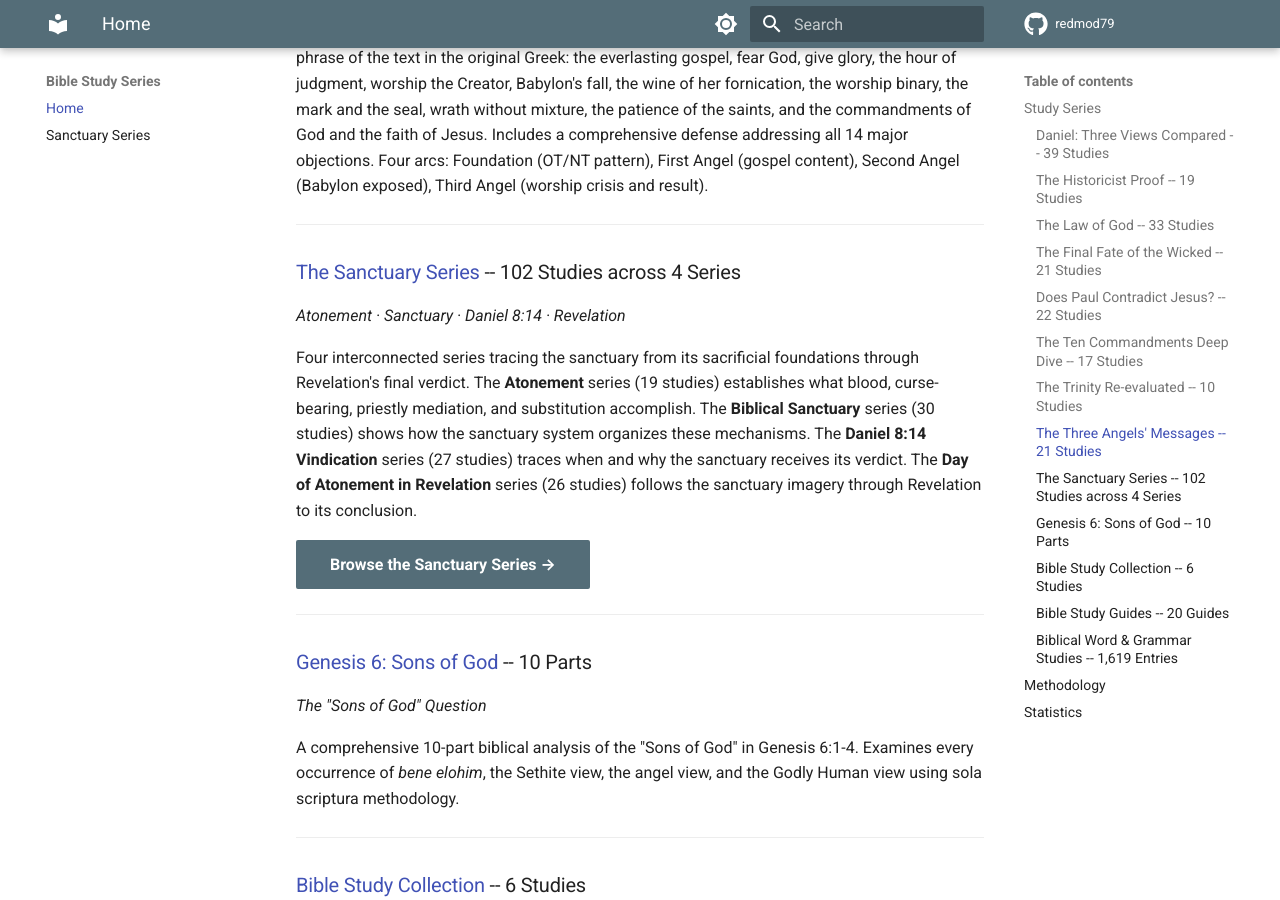
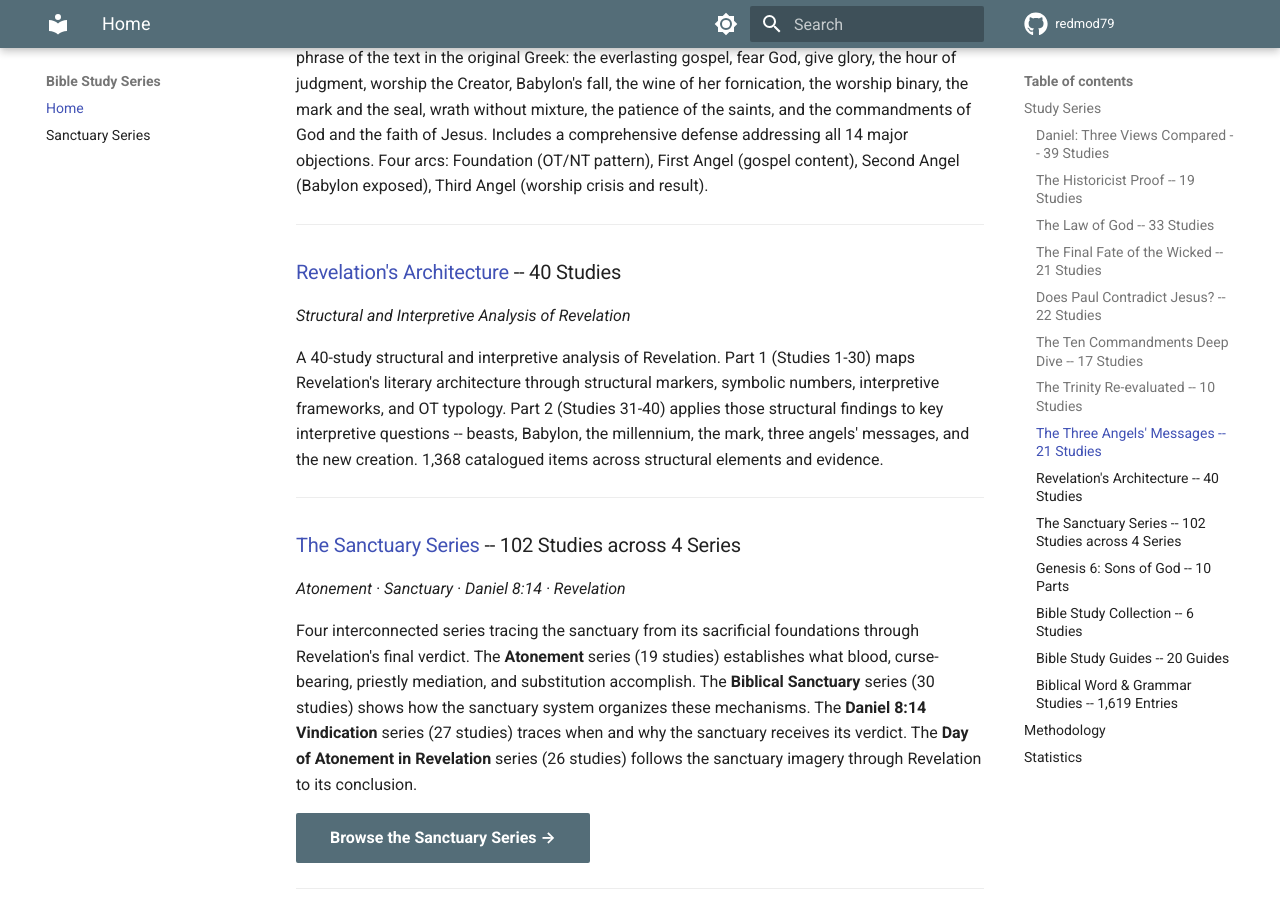
Before and after one commit to redmod79/bible-study-hub, an MkDocs documentation site: the page built from docs/index.md, in a window 1280 px wide and 900 px high, scrolled down 2193 px. Built offline with MkDocs 1.6.1 and Material for MkDocs 9.7.7, drawn with Linux system fonts in a browser that asks for light colours; some of the changed text lies outside the part shown.

Commit message:
Add Revelation's Architecture (revs2) series — 40 studies
Co-Authored-By: Claude Opus 4.6 (1M context) <noreply@anthropic.com>
Claude-Session: https://claude.ai/code/session_01PvziWZhKBGXWuo2aFA1bXF

```diff
--- a/docs/index.md
+++ b/docs/index.md
@@ -69,6 +69,14 @@ A 10-study series examining whether the Bible teaches the deity of Christ, the p
 *What Does the Bible Teach?*
 
 A 21-study investigation of Revelation 14:6-12 -- the three angels' messages. Examines every phrase of the text in the original Greek: the everlasting gospel, fear God, give glory, the hour of judgment, worship the Creator, Babylon's fall, the wine of her fornication, the worship binary, the mark and the seal, wrath without mixture, the patience of the saints, and the commandments of God and the faith of Jesus. Includes a comprehensive defense addressing all 14 major objections. Four arcs: Foundation (OT/NT pattern), First Angel (gospel content), Second Angel (Babylon exposed), Third Angel (worship crisis and result).
+
+---
+
+### [Revelation's Architecture](https://redmod79.github.io/revs2-website/) -- 40 Studies
+
+*Structural and Interpretive Analysis of Revelation*
+
+A 40-study structural and interpretive analysis of Revelation. Part 1 (Studies 1-30) maps Revelation's literary architecture through structural markers, symbolic numbers, interpretive frameworks, and OT typology. Part 2 (Studies 31-40) applies those structural findings to key interpretive questions -- beasts, Babylon, the millennium, the mark, three angels' messages, and the new creation. 1,368 catalogued items across structural elements and evidence.
 
 ---
 
@@ -144,10 +152,11 @@ Every study in every series follows the same research pipeline:
 | [Does Paul Contradict Jesus?](https://redmod79.github.io/pvj-website/) | 22 | Evidence tiers (8 levels) |
 | [The Ten Commandments](https://redmod79.github.io/cmd-website/) | 17 | Evidence tiers (8 levels) |
 | [The Three Angels' Messages](https://redmod79.github.io/3am-website/) | 21 | bible-study8 pipeline + Python verification |
+| [Revelation's Architecture](https://redmod79.github.io/revs2-website/) | 40 | Structural analysis + evidence classification (1,368 items) |
 | [The Trinity Re-evaluated](https://redmod79.github.io/trin-website/) | 10 | Structured JSON analysis + Python validation |
 | [The Sanctuary Series](sanctuary.md) (4 series) | 102 | Atonement (19) + Sanctuary (30) + Vindication (27) + Revelation (26) |
 | [Genesis 6: Sons of God](https://redmod79.github.io/genesis-6-website/) | 10 parts | Sola scriptura analysis |
 | [Bible Study Collection](https://redmod79.github.io/bible-topics-website/) | 6 | Tool-driven research |
 | [Bible Study Guides](https://redmod79.github.io/study-guides/) | 20 guides | Explicit vs. inference classification |
 | [Biblical Word & Grammar Studies](https://redmod79.github.io/word-studies-website/) | 1,619 entries | Strong's concordance + morphological analysis + grammar reference |
-| **Total** | **275+ studies, 20 guides, 1,427 word studies, 192 grammar entries** | |
+| **Total** | **315+ studies, 20 guides, 1,427 word studies, 192 grammar entries** | |
```
